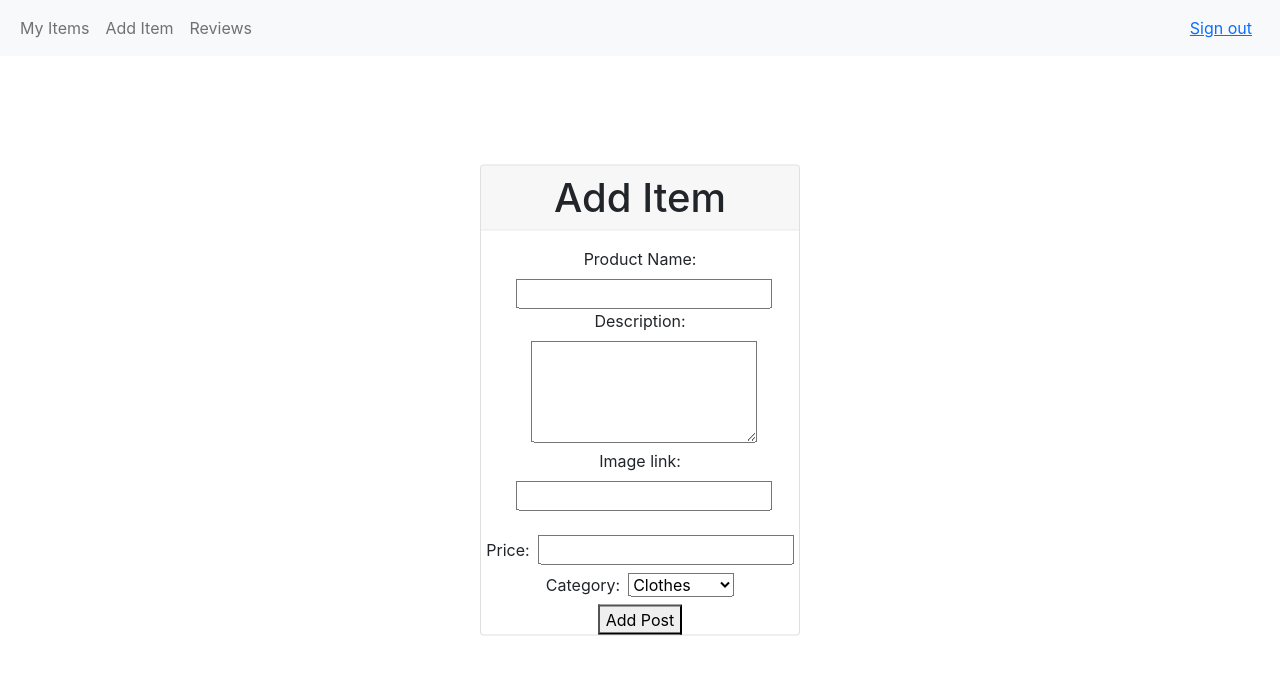
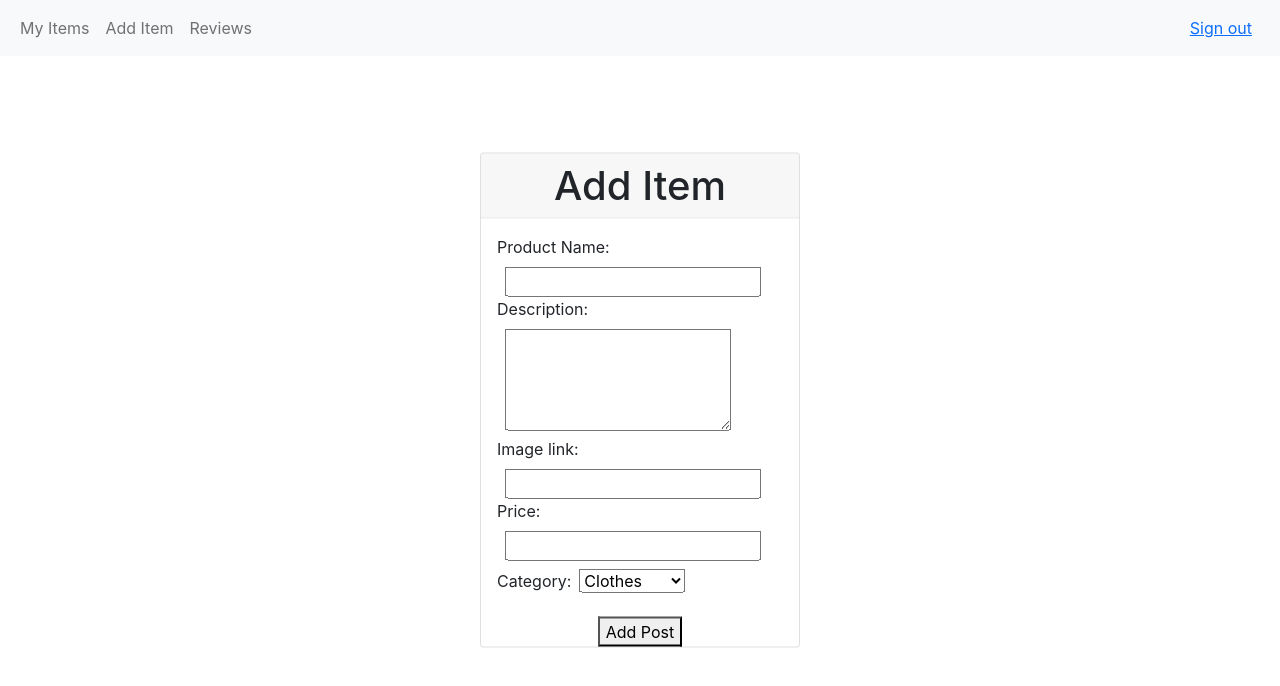
Before and after one commit to obadahlaban/ECommerce-React, a React (Create React App) app: page /seller/addItem in a window 1280 px wide. Shown: the top 686 px of the page. Built offline with nearby package versions, Linux system fonts and the light colour scheme.

Commit message:
AddItem works

```diff
--- a/src/components/SignUp.js
+++ b/src/components/SignUp.js
@@ -1,9 +1,10 @@
 import React from "react";
 
 const SignUp = () => {
-const handleSubmit = () => {
+    const handleSubmit = () => {
 
-}
+    }
+
     return (
 
         <form className="w-50 position-absolute top-50 start-50 translate-middle row g-3 needs-validation" onSubmit={handleSubmit}>
--- a/src/components/sellerComponent/AddItem.js
+++ b/src/components/sellerComponent/AddItem.js
@@ -1,9 +1,27 @@
-import React from "react";
+import React, {useRef} from "react";
+import ProductAPI from "../../services/ProductAPI";
 
 
 export default function AddItem() {
+    const newItemForm = useRef();
+
 
     const postDataHandler = () => {
+        const form = newItemForm.current
+        const data = {
+            productName: form["productName"].value, description: form["description"].value,
+            image: form["image"].value, price: form["price"].value, category: form["category"].value
+
+        }
+        ProductAPI.createProduct(data)
+            .then(
+                data => {
+                    console.log("success:", data);
+                }
+            ).catch((error) => {
+                console.error("error:", error);
+            }
+        )
 
     }
 
@@ -11,29 +29,24 @@ export default function AddItem() {
     return (
         <div className="card w-25 position-absolute top-50 start-50 translate-middle">
             <h1 className="card-header"> Add Item </h1>
-            <div className="card-body">
-                <div>
-                    <label>Product Name: </label>
-                    <input type="text" className="mt-2 ms-2"/>
+            <form ref={newItemForm}>
+                <div className="card-body text-start">
+                    <label>Product Name: <input type="text" name={"productName"} className="mt-2 ms-2"/></label>
+                    <label>Description: <textarea rows="4" name={"description"} className="mt-2 ms-2"/> </label>
+                    <label>Image link: <input type="text" name={"image"} className="mt-2 ms-2"/>
+                    </label>
+                    <label>Price: <input type="number" min="1" step="0.5" name={"price"} className="mt-2 ms-2"/>
+                    </label>
+                    <div>
+                        <label>Category: </label>
+                        <select name={"category"} className="mt-2 ms-2">
+                            <option value="Clothes">Clothes</option>
+                            <option value="Electronics">Electronics</option>
+                        </select>
+                    </div>
                 </div>
-                <div>
-                    <label >Description: </label>
-                    <textarea rows="4" className="mt-2 ms-2"/>
-                </div>
-                <label>Image link: </label>
-                <input className="mt-2 ms-2"/>
-            </div>
-            <div>
-                <label>Price: </label>
-                <input type="text" className="mt-2 ms-2"/>
-            </div>
-            <div>
-                <label>Category: </label>
-                <select className="mt-2 ms-2">
-                    <option value="Clothes">Clothes</option>
-                    <option value="Electronics">Electronics</option>
-                </select>
-            </div>
+            </form>
+
             <div>
                 <button onClick={postDataHandler} className="mt-2 ">Add Post</button>
             </div>
--- a/src/container/SignIn.js
+++ b/src/container/SignIn.js
@@ -8,7 +8,7 @@ const SignIn = (props) => {
 
     return (
 
-        <form className=" position-absolute top-50 start-50 translate-middle card">
+        <form className=" position-absolute top-50 start-50 translate-middle card" >
 
             <h1 className="h3 mb-3 fw-normal card-header">Please sign in</h1>
 
--- a/src/services/ProductAPI.js
+++ b/src/services/ProductAPI.js
@@ -12,6 +12,9 @@ class ProductAPI extends BaseAPI {
             headers: this.headers
         });
     }
+    createProduct(product) {
+        return axios.post(this.baseUrl + '/products', product);
+    }
 }
 
 export default new ProductAPI();
```
